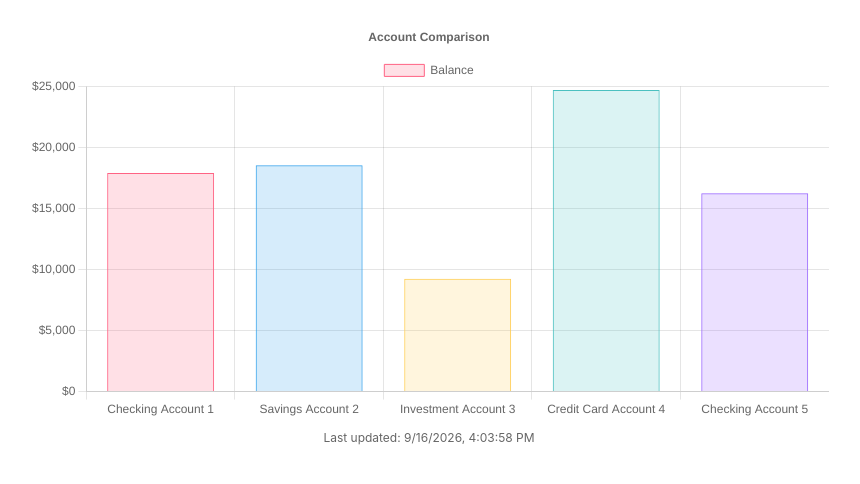
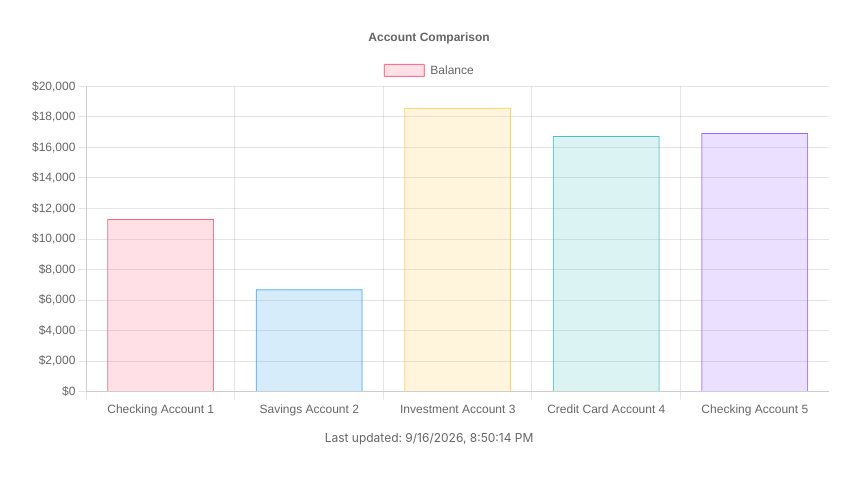
Before and after one commit to leakingMemo/notion-dashboard, a plain HTML site: page charts/accounts.html in a window 1280 px wide. Shown: the whole page, without its empty margins (211-1071 px from the left). Drawn offline with nearby package versions, Linux system fonts and the light colour scheme.

Commit message:
deploy: 4c4bf658cc92440bb72928c41904504d4f3e92f8

```diff
--- a/charts/accounts.html
+++ b/charts/accounts.html
@@ -31,7 +31,7 @@
         <canvas id="chart"></canvas>
     </div>
     <div class="last-updated">
-        Last updated: 9/16/2026, 4:03:58 PM
+        Last updated: 9/16/2026, 8:50:14 PM
     </div>
 
     <script>
@@ -50,11 +50,11 @@
     {
       "label": "Balance",
       "data": [
-        17898,
-        18545,
-        9235,
-        24705,
-        16243
+        11309,
+        6714,
+        18595,
+        16745,
+        16945
       ],
       "backgroundColor": [
         "rgba(255, 99, 132, 0.2)",
```
Also changed, not shown: charts/balance.html (+6 -6 lines), charts/portfolio.html (+5 -5 lines), index.html (+1 -1 lines).
